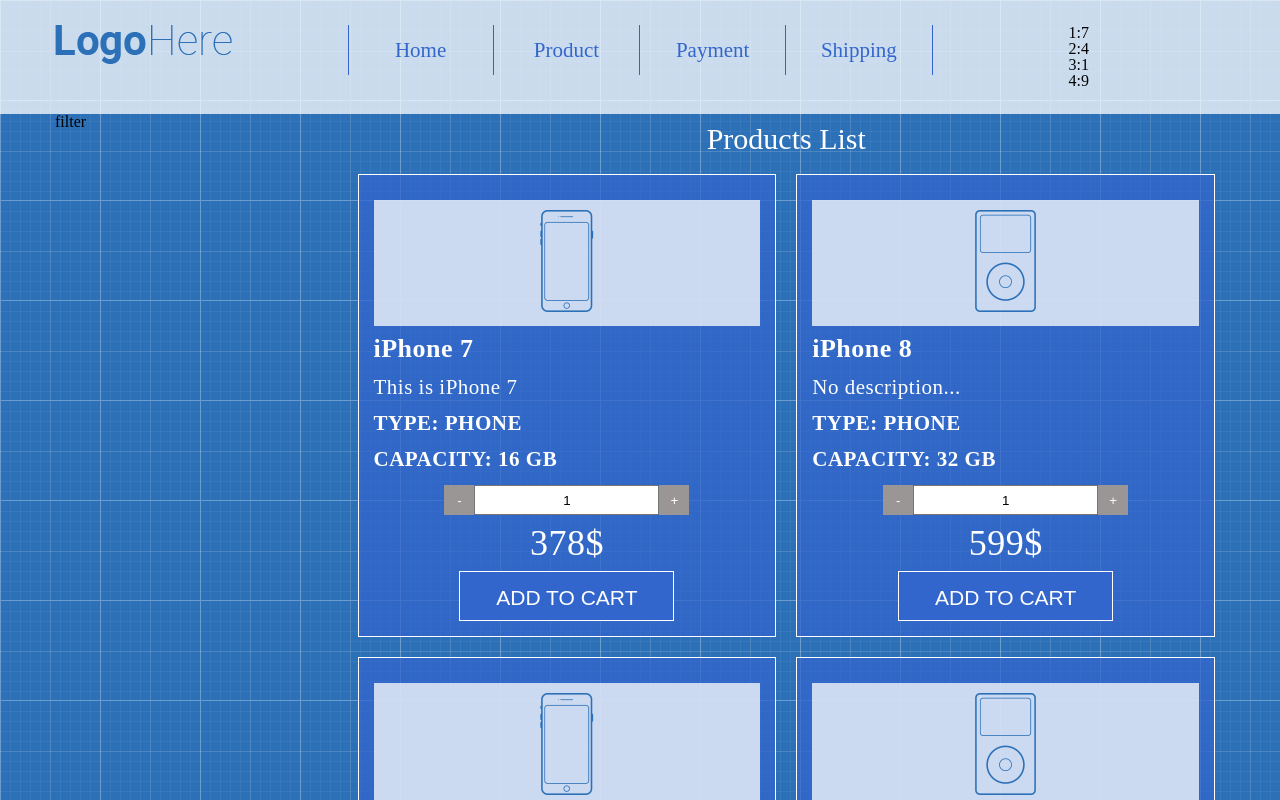
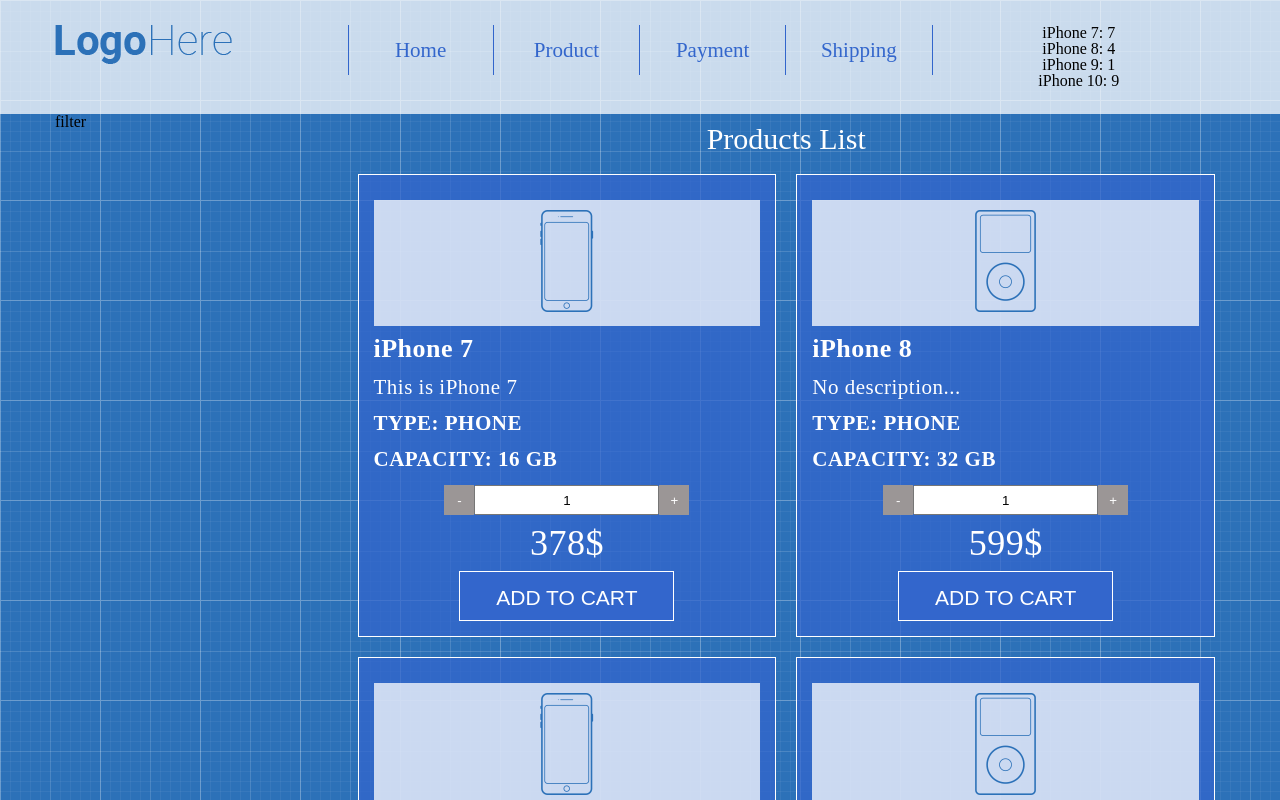
Before and after one commit to KRybiy/shop-project, a React (Create React App) app: page / in a window 1280 px wide. Shown: the top 800 px of the page. Built offline with nearby package versions, Linux system fonts and the light colour scheme.

Commit message:
added products name in cart

```diff
--- a/src/App/Header/Cart/Cart.js
+++ b/src/App/Header/Cart/Cart.js
@@ -14,7 +14,8 @@ const Cart= ({
 					<div className="cart text-center">
 						{
 							keys(productsInCart).map((productId)=>(
-								<div key={productId}> {productId}:{productsInCart[productId]}</div>
+								<div key={productId}>
+								<span>{products[productId-1].name}</span>: <span>{productsInCart[productId]}</span></div>
 							))
 						}
 					</div>
```
